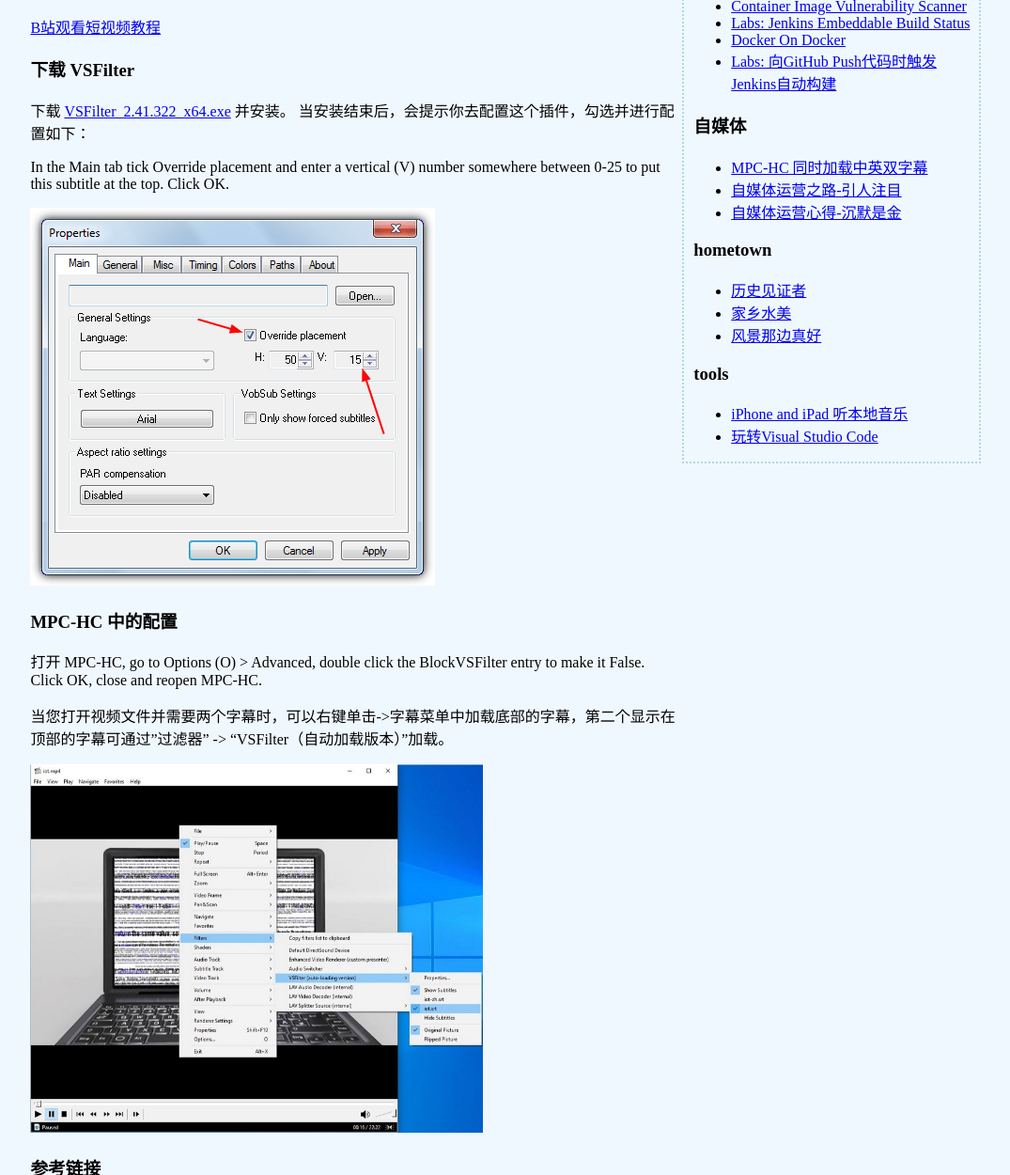
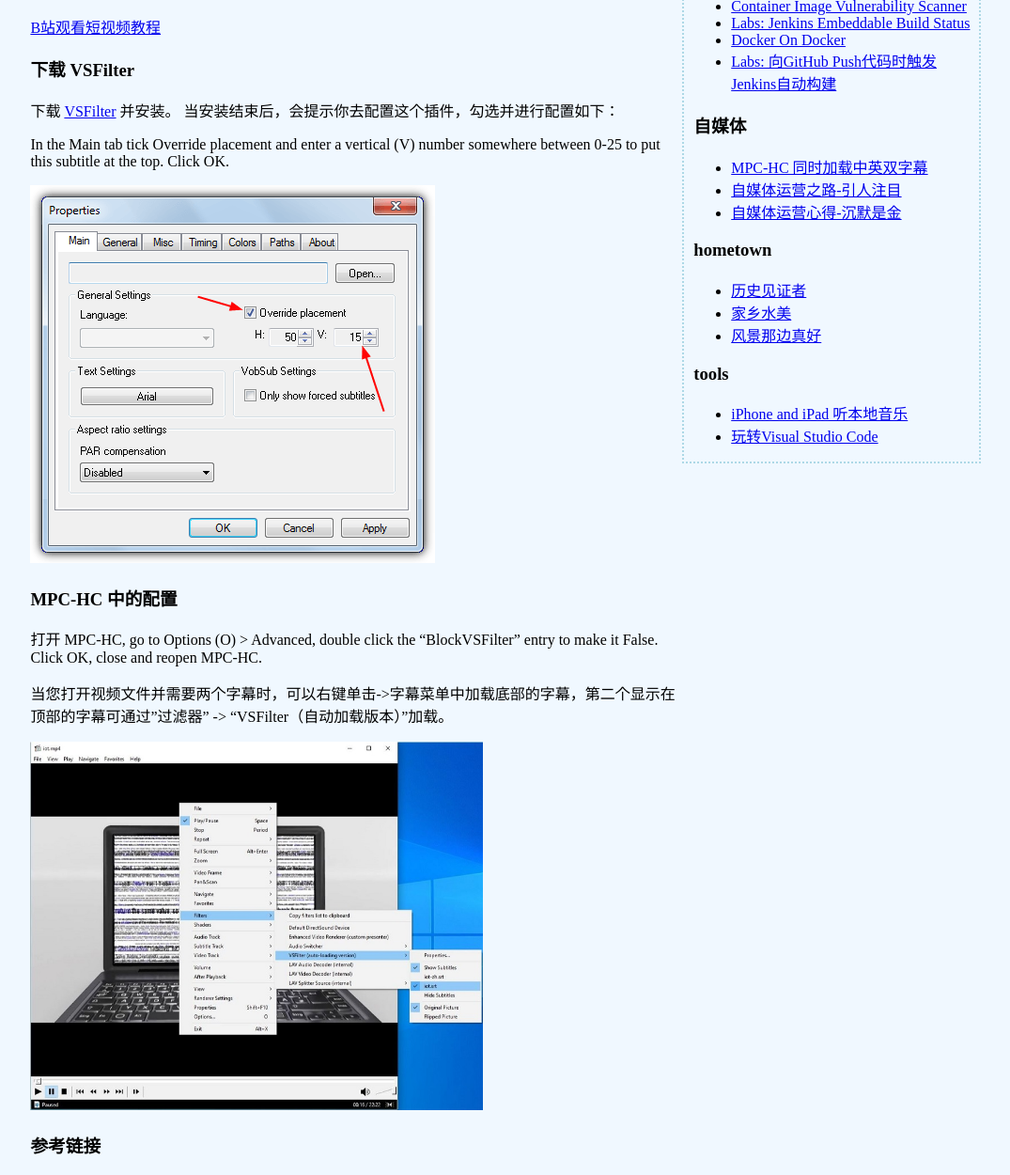
Before and after one commit to liuning0820/liuning0820.github.io, a Jekyll site: the page built from _posts/2019-10-10-play-two-subtitles-at-the-same-time-in-mpc-hc.md, in a window 1280 px wide and 1400 px high, scrolled down 729 px, cut to the strip 150-1400 px from the top of the window. Shown: the whole strip at 94% size, without its empty margins (102-1177 px from the left). Built offline with Jekyll 4.4.1, drawn with Linux system fonts in a browser that asks for light colours; comment, search, counter and statistics services are not loaded.

Commit message:
fix mdspell issue

```diff
--- a/_posts/2019-10-10-play-two-subtitles-at-the-same-time-in-mpc-hc.md
+++ b/_posts/2019-10-10-play-two-subtitles-at-the-same-time-in-mpc-hc.md
@@ -31,7 +31,7 @@ MPC-HC 本身内嵌的字幕加载器不支持双字幕，我们需要通过滤
 
 ### 下载 VSFilter
 
-下载 [VSFilter_2.41.322_x64.exe](https://nightly.mpc-hc.org/mpc-hc_apps/vsfilter/) 并安装。
+下载 [VSFilter](https://nightly.mpc-hc.org/mpc-hc_apps/vsfilter/) 并安装。
 当安装结束后，会提示你去配置这个插件，勾选并进行配置如下：
 
 In the Main tab tick Override placement and enter a vertical (V) number somewhere between 0-25 to put this subtitle at the top. Click OK.
@@ -40,7 +40,7 @@ In the Main tab tick Override placement and enter a vertical (V) number somewher
 
 ### MPC-HC 中的配置
 
-打开 MPC-HC, go to Options (O) > Advanced, double click the BlockVSFilter entry to make it False. Click OK, close and reopen MPC-HC.
+打开 MPC-HC, go to Options (O) > Advanced, double click the "BlockVSFilter" entry to make it False. Click OK, close and reopen MPC-HC.
 
 当您打开视频文件并需要两个字幕时，可以右键单击->字幕菜单中加载底部的字幕，第二个显示在顶部的字幕可通过"过滤器" -> "VSFilter（自动加载版本）"加载。
 
```
Also changed, not shown: _posts/2019-06-29-jenkins-area-meetup-shanghai-note.md (+1 -1 lines), _posts/2019-10-20-play-with-vscode.md (+1 -1 lines), 1 other file.
